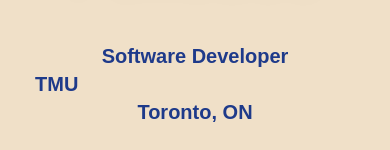
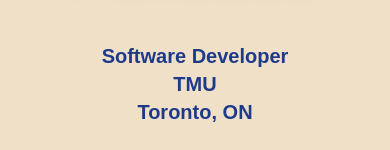
Before and after one commit to igorpenedos/personal-website, a React (Create React App) app: page / in a window 390 px wide. Shown: the part 318-468 px from the top of the page. Built offline with nearby package versions, Linux system fonts and the light colour scheme; the HTML template or start-up script is replaced by a standard one.

Commit message:
fix tmu placement for mobile

```diff
--- a/src/views/Intro/Intro.tsx
+++ b/src/views/Intro/Intro.tsx
@@ -13,7 +13,7 @@
       </div>
       <div className="flex flex-col text-center md:text-start mt-12 md:mt-24 text-xl font-semibold">
         <div>Software Developer</div>
-        <div className="group flex flex-row w-fit transition-all ease-in-out duration-1000 hover:gap-1.5">
+        <div className="group flex flex-row w-full justify-center md:justify-start transition-all ease-in-out duration-1000 hover:gap-1.5">
           <div className="flex flex-row w-auto overflow-hidden">
             <div className="bg-background">T</div>
             <div className="-translate-x-full group-hover:translate-x-0 max-w-0 group-hover:max-w-none w-0 group-hover:w-[63.33px] overflow-hidden transition-all ease-in-out duration-1000 -z-10">
```
